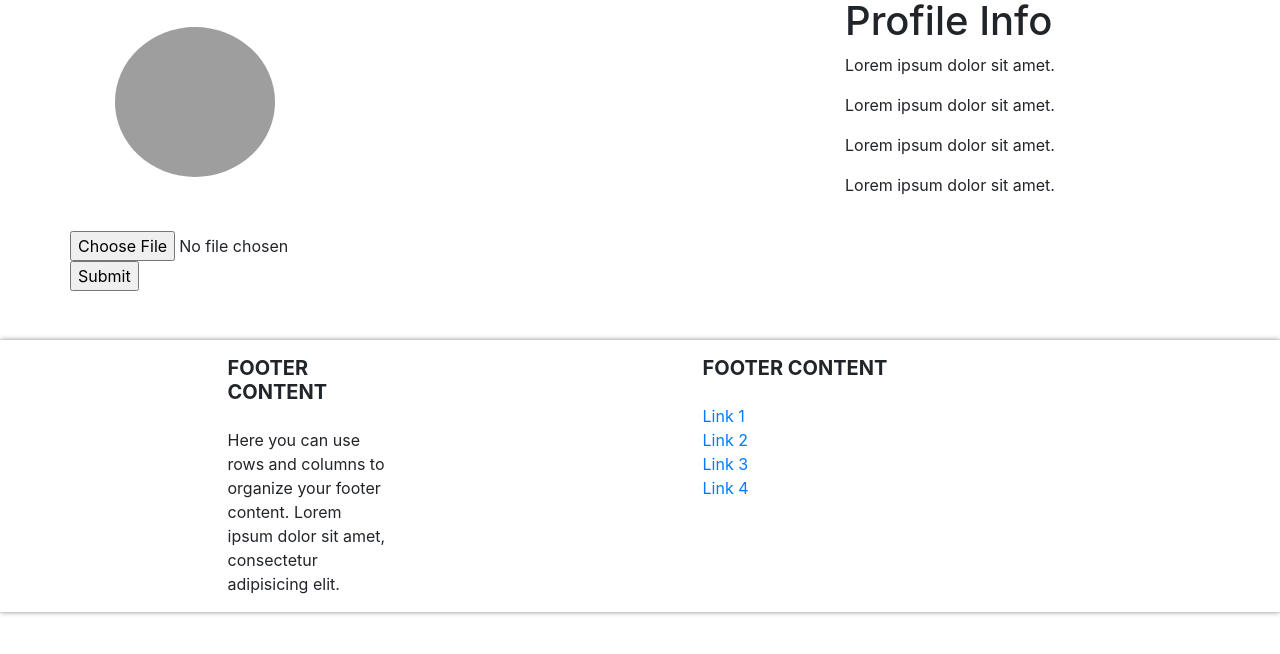
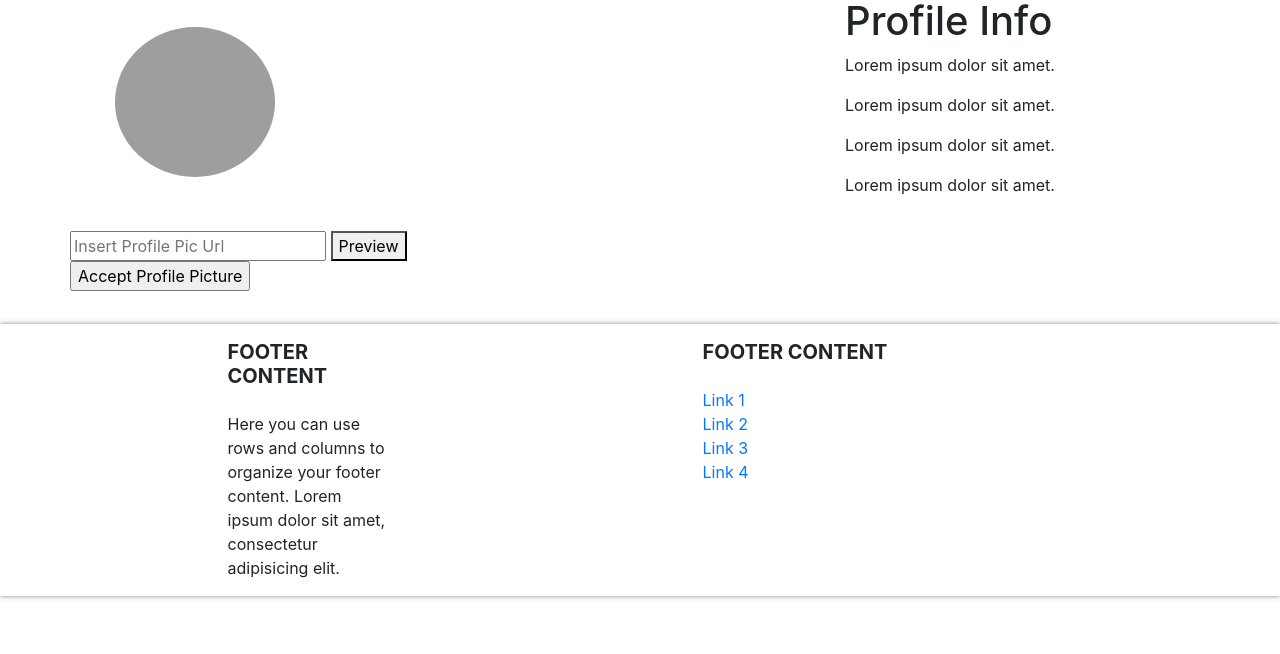
Before and after one commit to RichardDWoodhead/captain-console, a Django app: page /user/ in a window 1280 px wide. Shown: the part 146-800 px from the top of the page. Run offline with Django 3.2, Linux system fonts and the light colour scheme; some libraries are stand-ins or nearby versions; grey boxes are pictures that could not be loaded.

Commit message:
profile
change profile thing to take a link instead of a a file upload

```diff
--- a/main/static/javascript/profile.js
+++ b/main/static/javascript/profile.js
@@ -1,10 +1,6 @@
-function loadImg(event) {
-    var input = event.target;
-    var reader = new FileReader();
-    reader.onload = function(){
-        var dataURL = reader.result;
-        var output = document.getElementById('profilePic');
-        output.src = dataURL;
-    };
-    reader.readAsDataURL(input.files[0]);
+function loadImg() {
+    var url = document.getElementById('url_input');
+    console.log(url.value)
+    var output = document.getElementById('profilePic');
+    output.src = url.value;
   };
--- a/main/templates/user/index.html
+++ b/main/templates/user/index.html
@@ -3,12 +3,7 @@
 {% block content %}
     <div class="container">
         <div class="row profileContainer">
-            <img alt="You" class="col-2" id="profilePic" src="../static/images/Profilepic.png">
-
-
-
-
-
+            <img alt="Profile Picture" class="col-2" id="profilePic" src="../static/images/Profilepic.png">
             <div class="profileText col-4">
                 <H1>Profile Info</H1>
                 <p>Lorem ipsum dolor sit amet.</p>
@@ -18,13 +13,17 @@
             </div>
         </div>
         <div class="row">
-            <form>
-                <div class="form-group">
-                    <input type="file" class="form-control-file" accept='image/*' onchange='loadImg(event)'>
-                    <input type="submit" onclick="inn">
+            <form action="#">
+                <div>
+                    <input type="text" placeholder="Insert Profile Pic Url" id="url_input">
+                    <button  onclick="loadImg()">Preview</button>
+                    <br>
+                    <input type="submit" value="Accept Profile Picture">
                 </div>
             </form>
         </div>
     </div>
     <script type="text/javascript" src="{% static "javascript/profile.js" %}"></script>
 {% endblock %}
+
+{#https://pyxis.nymag.com/v1/imgs/d95/e05/ebe005867dedfb1c774db5bfac2e4f13cf-17-paul-blart-mall-cop-2.rsquare.w700.jpg#}
```
